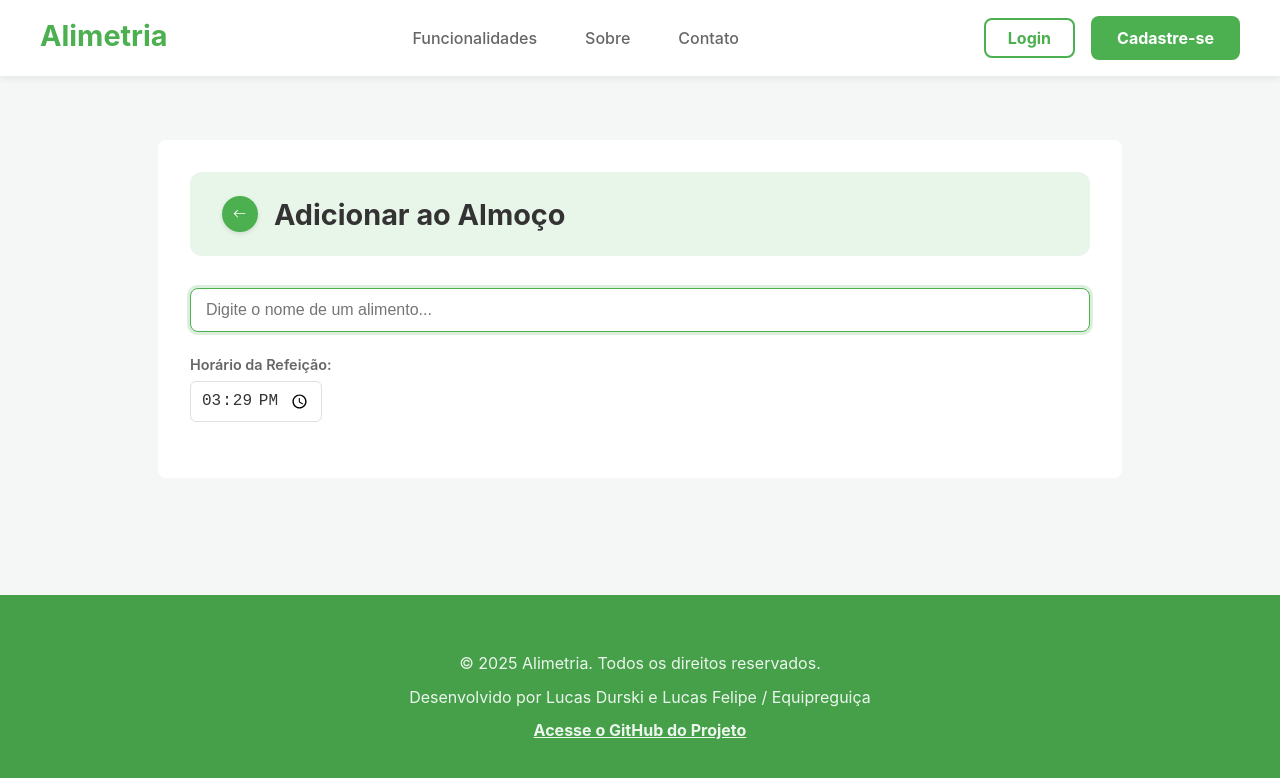
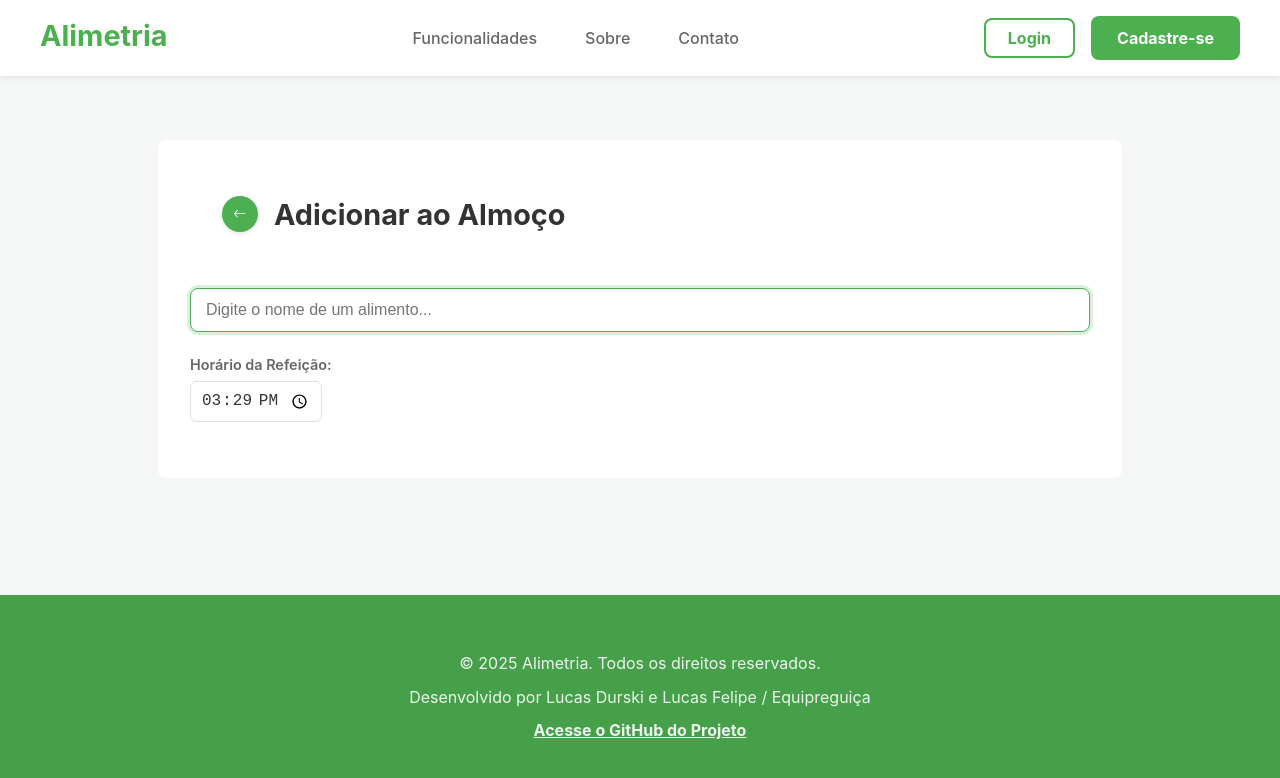
Before and after one commit to Skidur/Projeto_Integrado, a React (Create React App) app in the folder appnutricao/: page /adicionar/almoco in a window 1280 px wide. Shown: the top 778 px of the page. Built offline with nearby package versions, Linux system fonts and the light colour scheme.

Commit message:
Ajuste na cor de fundo

```diff
--- a/appnutricao/src/components/ui/styles.css
+++ b/appnutricao/src/components/ui/styles.css
@@ -918,7 +918,6 @@ section[id] {
     display: flex;
     align-items: center;
     gap: 1rem;
-    background-color: #e8f5e9;
     padding: 1.5rem 2rem;
     margin-bottom: 2rem;
     border-radius: 12px;
```
